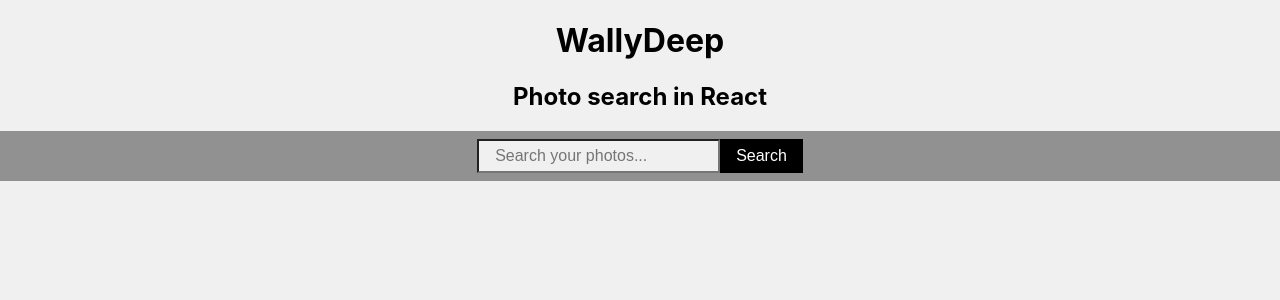
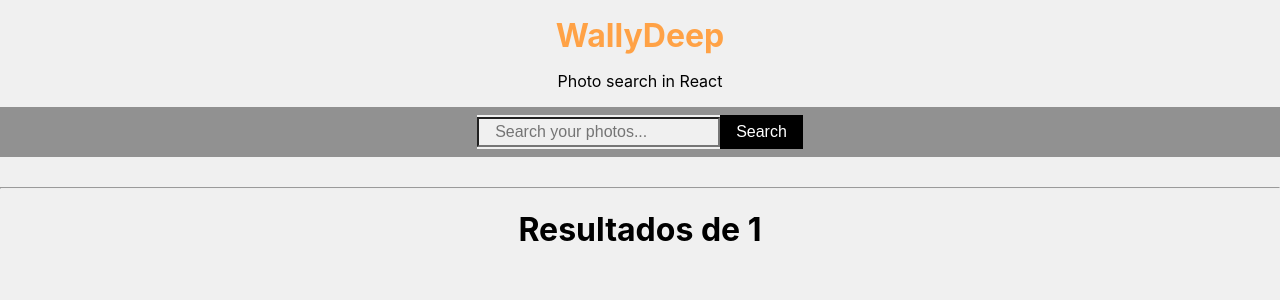
Before and after one commit to JarinsonY/WallyDeep, a React (Create React App) app: page /results/1 in a window 1280 px wide. Shown: the top 300 px of the page. Built offline with nearby package versions, Linux system fonts and the light colour scheme; no server answers.

Commit message:
Implementation of React Router

```diff
--- a/package.json
+++ b/package.json
@@ -8,6 +8,7 @@
     "@testing-library/user-event": "^12.8.3",
     "react": "^17.0.2",
     "react-dom": "^17.0.2",
+    "react-router-dom": "^5.2.0",
     "react-scripts": "4.0.3",
     "web-vitals": "^1.1.2"
   },
--- a/src/App.js
+++ b/src/App.js
@@ -1,39 +1,34 @@
-import { useState } from 'react';
 import './App.css';
+import {
+  BrowserRouter as Router,
+  Switch,
+  Route
+} from "react-router-dom";
 import HeaderApp from './components/HeaderApp';
-import ListOfPics from './components/ListOfPics';
 import SearchBar from './components/SearchBar';
+import SearchResults from './components/SearchResults';
 
 function App() {
 
-  const [keyword, setKeyword] = useState('')
-
-  function handleChange(e) {
-    setKeyword(e.target.value);
-  }
-
-  function handleSubmit(e) {
-    setKeyword(e.target.value);
-  }
-
   return (
     <div className="App">
-      <HeaderApp />
-      <div className="search-bar">
-        <input
-          onChange={handleChange}
-          type="text"
-          placeholder="Search your photos..."
-          value={keyword}
-          className="search-input"
-        />
-        <button onClick={handleSubmit} type="submit" className="search-btn">
-          Search
-        </button>
-      </div>
-      {/* <SearchBar /> */}
-      {/* <button onClick={() => setKeyword('Futbol')}>Cambiar</button> */}
-      <ListOfPics keyword={keyword} />
+
+      <Router>
+        <div>
+          <HeaderApp />
+        </div>
+        <div>
+          <SearchBar />
+        </div>
+
+        <hr />
+
+        <Switch>
+          <Route path='/results/:keyword'>
+            <SearchResults />
+          </Route>
+        </Switch>
+      </Router>
     </div>
   );
 }
--- a/src/components/HeaderApp/index.js
+++ b/src/components/HeaderApp/index.js
@@ -1,9 +1,16 @@
+import { Link } from "react-router-dom"
+import './style.css'
+
 const Header = () => {
     return (
         <>
             <header>
-                <h1>WallyDeep</h1>
-                <h2>Photo search in React</h2>
+                <h1 className="brand">
+                    <Link to='/' className="brand-text">
+                        WallyDeep
+                    </Link>
+                </h1>
+                <p>Photo search in React</p>
             </header>
         </>
     );
--- /dev/null
+++ b/src/components/HeaderApp/style.css
@@ -0,0 +1,8 @@
+.brand {
+    margin: 1rem auto;
+}
+
+.brand-text {
+    text-decoration: none;
+    color: #ffa246;
+}
--- a/src/components/SearchBar/index.js
+++ b/src/components/SearchBar/index.js
@@ -1,21 +1,26 @@
 import { useState } from "react"
+import { useHistory } from "react-router"
 import './style.css'
 
 export default function SearchBar() {
 
+  let history = useHistory()
+
   const [keyword, setKeyword] = useState('')
 
   function handleChange(e) {
-
+    setKeyword(e.target.value);
   }
 
   function handleSubmit(e) {
-
+    e.preventDefault()
+    history.replace(`/results/${keyword}`)
   }
 
   return (
     <>
       <div className="search-bar">
+        <form onSubmit={handleSubmit}>
           <input
             id="search-input"
             onChange={handleChange}
@@ -24,9 +29,10 @@ export default function SearchBar() {
             value={keyword}
             className="search-input"
           />
-        <button onClick={handleSubmit} type="submit" className="search-btn">
+          <button type="submit" className="search-btn">
             Search
           </button>
+        </form>
       </div>
     </>
   )
--- /dev/null
+++ b/src/components/SearchResults/index.js
@@ -0,0 +1,16 @@
+import ListOfPics from "../ListOfPics"
+import { useParams } from "react-router";
+
+const SearchResults = () => {
+
+    const { keyword } = useParams()
+
+    return (
+        <>
+            <h1>Resultados de {keyword}</h1>
+            <ListOfPics keyword={keyword} />
+        </>
+    );
+}
+
+export default SearchResults;
```
Also changed, not shown: 1 other file (tests, documents, lock files or other folders). Lines whose indentation alone changed are shown as unchanged.
